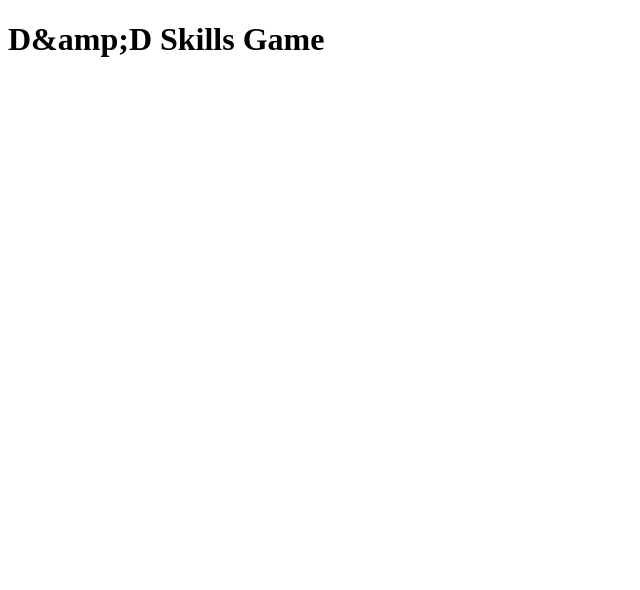
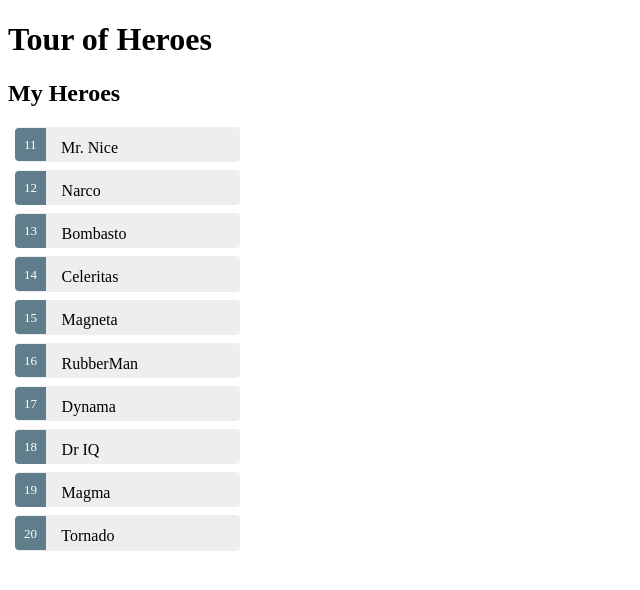
Before and after one commit to ddskillsgame/groceries, an Angular app: page / in a window 1280 px wide. Shown: the top 590 px of the page, without its empty margins (0-640 px from the left). Built offline with nearby package versions, Linux system fonts and the light colour scheme.

Commit message:
it works (right before chap 5)

```diff
--- /dev/null
+++ b/src/app/-hero/hero.service.ts
@@ -0,0 +1,6 @@
+
+
+export class Hero {
+  id: number;
+  name: string;
+}
--- a/src/app/app.component.css
+++ b/src/app/app.component.css
@@ -0,0 +1,53 @@
+  .selected {
+      background-color: #CFD8DC !important;
+      color: white;
+  }
+
+  .heroes {
+      margin: 0 0 2em 0;
+      list-style-type: none;
+      padding: 0;
+      width: 15em;
+  }
+
+  .heroes li {
+      cursor: pointer;
+      position: relative;
+      left: 0;
+      background-color: #EEE;
+      margin: .5em;
+      padding: .3em 0;
+      height: 1.6em;
+      border-radius: 4px;
+  }
+
+  .heroes li.selected:hover {
+      background-color: #BBD8DC !important;
+      color: white;
+  }
+
+  .heroes li:hover {
+      color: #607D8B;
+      background-color: #DDD;
+      left: .1em;
+  }
+
+  .heroes .text {
+      position: relative;
+      top: -3px;
+  }
+
+  .heroes .badge {
+      display: inline-block;
+      font-size: small;
+      color: white;
+      padding: 0.8em 0.7em 0 0.7em;
+      background-color: #607D8B;
+      line-height: 1em;
+      position: relative;
+      left: -1px;
+      top: -4px;
+      height: 1.8em;
+      margin-right: .8em;
+      border-radius: 4px 0 0 4px;
+  }
--- a/src/app/app.component.html
+++ b/src/app/app.component.html
@@ -1,3 +1,10 @@
-<h1>
-  {{title}}
-</h1>
+<h1>{{ title }}</h1>
+
+<h2>My Heroes</h2>
+<ul class="heroes">
+    <li *ngFor="let hero of heroes" [class.selected]="hero === selectedHero" (click)="onSelect(hero)">
+        <span class="badge">{{hero.id}}</span> {{hero.name}}
+    </li>
+</ul>
+
+<my-hero-detail [hero]="selectedHero"></my-hero-detail>
--- a/src/app/app.component.ts
+++ b/src/app/app.component.ts
@@ -1,10 +1,33 @@
 import { Component } from '@angular/core';
+
+import { Hero } from './-hero/hero.service';
+
+const HEROES: Hero[] = [
+  { id: 11, name: 'Mr. Nice' },
+  { id: 12, name: 'Narco' },
+  { id: 13, name: 'Bombasto' },
+  { id: 14, name: 'Celeritas' },
+  { id: 15, name: 'Magneta' },
+  { id: 16, name: 'RubberMan' },
+  { id: 17, name: 'Dynama' },
+  { id: 18, name: 'Dr IQ' },
+  { id: 19, name: 'Magma' },
+  { id: 20, name: 'Tornado' }
+];
 
 @Component({
   selector: 'app-root',
   templateUrl: './app.component.html',
   styleUrls: ['./app.component.css']
 })
+
 export class AppComponent {
-  title = 'D&amp;D Skills Game';
+  title = 'Tour of Heroes';
+  heroes = HEROES;
+  selectedHero: Hero;
+
+  onSelect(hero: Hero): void {
+    this.selectedHero = hero;
+    console.log("selected: " + this.selectedHero.name);
+  }
 }
--- a/src/app/app.module.ts
+++ b/src/app/app.module.ts
@@ -4,12 +4,12 @@ import { FormsModule } from '@angular/forms';
 import { HttpModule } from '@angular/http';
 
 import { AppComponent } from './app.component';
-import { MyNewComponentComponent } from './my-new-component/my-new-component.component';
+import { HeroDetailComponent } from './hero-detail/hero-detail.component';
 
 @NgModule({
   declarations: [
     AppComponent,
-    MyNewComponentComponent
+    HeroDetailComponent,
   ],
   imports: [
     BrowserModule,
--- /dev/null
+++ b/src/app/hero-detail/hero-detail.component.html
@@ -0,0 +1,8 @@
+<div *ngIf="hero">
+    <h2>{{ hero.name }} details!</h2>
+    <div><label>id: </label>{{hero.id}}</div>
+    <div>
+        <label>name: </label>
+        <input [(ngModel)]="hero.name" placeholder="name">
+    </div>
+</div>
--- a/src/app/my-new-component/my-new-component.component.html
+++ /dev/null
@@ -1,3 +0,0 @@
-<p>
-  my-new-component works!
-</p>
--- a/src/app/my-new-component/my-new-component.component.ts
+++ /dev/null
@@ -1,15 +0,0 @@
-import { Component, OnInit } from '@angular/core';
-
-@Component({
-  selector: 'app-my-new-component',
-  templateUrl: './my-new-component.component.html',
-  styleUrls: ['./my-new-component.component.css']
-})
-export class MyNewComponentComponent implements OnInit {
-
-  constructor() { }
-
-  ngOnInit() {
-  }
-
-}
```
Also changed, not shown: src/app/-hero.service.ts (added, +8 -0 lines), src/app/hero-detail/hero-detail.component.ts (added, +15 -0 lines), src/app/hero-detail/hero-detail.component.css (added), 2 other files (tests, documents, lock files or other folders).
